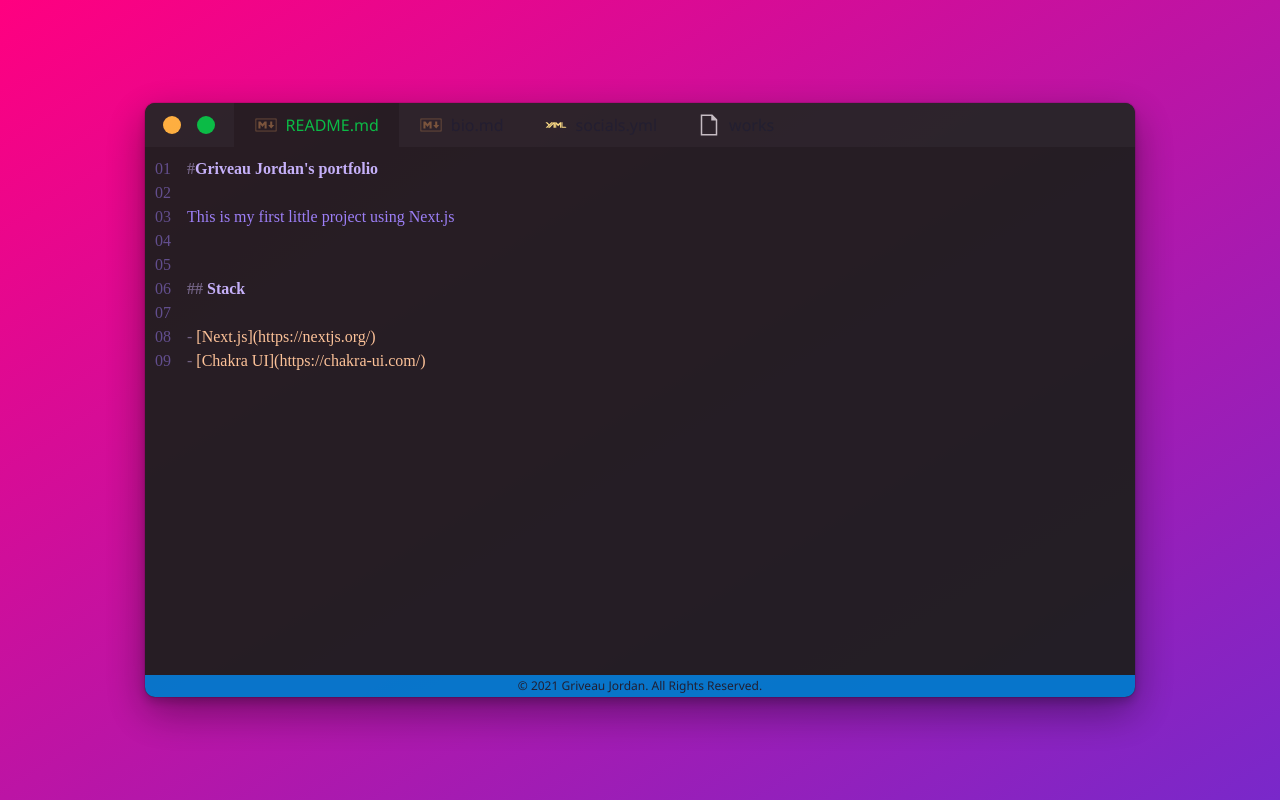
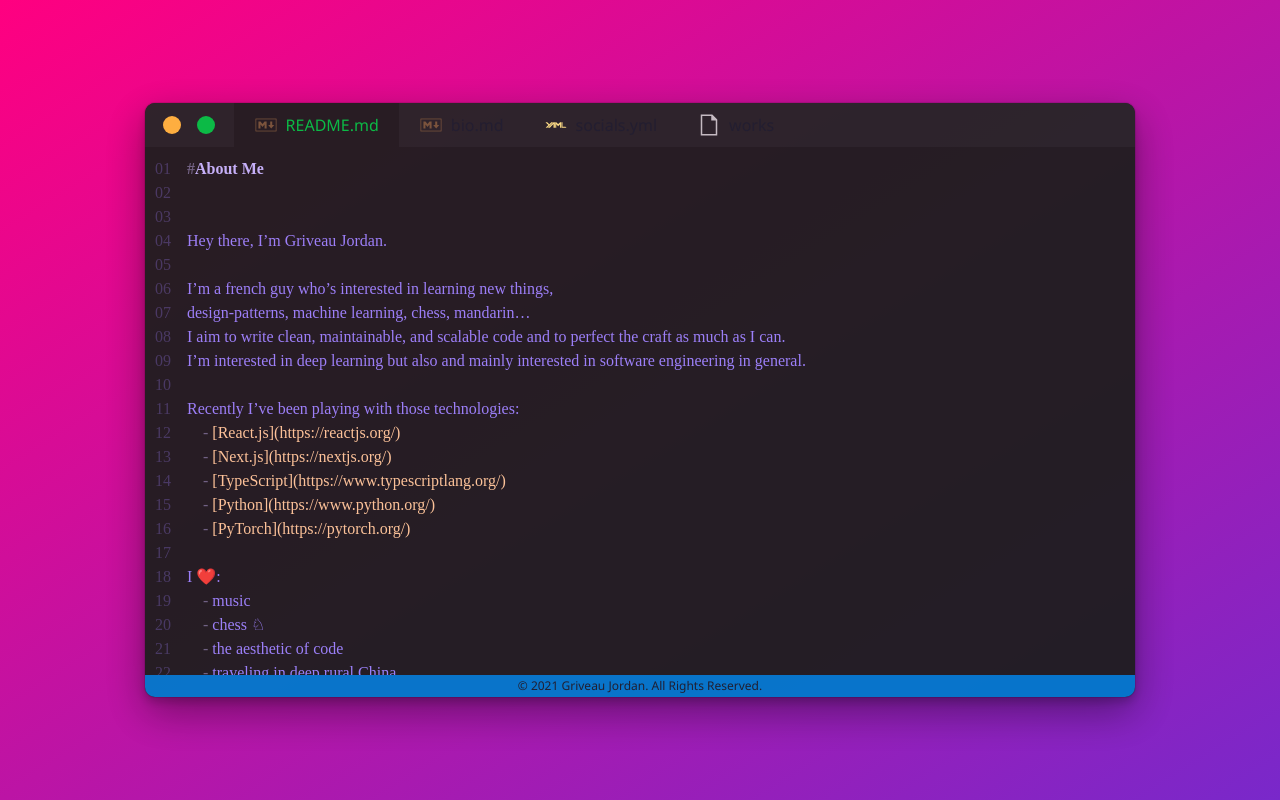
Before and after one commit to Grivj/portfolio, a Next.js app: page /readme in a window 1280 px wide. Built offline with nearby package versions, Linux system fonts and the light colour scheme.

Commit message:
README page + code break-spaces for better readability in smaller screens

```diff
--- a/components/App/Code.tsx
+++ b/components/App/Code.tsx
@@ -13,7 +13,7 @@ const LineNo = styled.span`
   text-align: right;
   padding-right: 1em;
   user-select: none;
-  opacity: 0.5;
+  opacity: 0.3;
 `;
 
 const LineContent = styled.span`
@@ -35,6 +35,7 @@ const Code = ({ code, language }: CodeProps) => (
                 fontFamily="Cascadia Code"
                 p="10px"
                 flex={1}
+                whiteSpace={'break-spaces'}
             >
                 {tokens.map((line, i) => (
                     <Line key={i} {...getLineProps({ line, key: i })}>
--- a/pages/readme.tsx
+++ b/pages/readme.tsx
@@ -1,17 +1,30 @@
 import Code from "../components/App/Code"
 
+
 const CodeContent = `
-#Griveau Jordan's portfolio
-
-This is my first little project using Next.js
+#About Me
 
 
-## Stack
+Hey there, I’m Griveau Jordan.
 
-- [Next.js](https://nextjs.org/)
-- [Chakra UI](https://chakra-ui.com/)
+I’m a french guy who’s interested in learning new things,
+design-patterns, machine learning, chess, mandarin…
+I aim to write clean, maintainable, and scalable code and to perfect the craft as much as I can.
+I’m interested in deep learning but also and mainly interested in software engineering in general.
 
+Recently I’ve been playing with those technologies:
+    - [React.js](https://reactjs.org/)
+    - [Next.js](https://nextjs.org/)
+    - [TypeScript](https://www.typescriptlang.org/)
+    - [Python](https://www.python.org/)
+    - [PyTorch](https://pytorch.org/)
 
+I ❤️:
+    - music
+    - chess ♘
+    - the aesthetic of code
+    - traveling in deep rural China
+    - working on stuff
 `.trim()
 
 const Contact = () => (
--- a/public/folio_design/contact.yml
+++ /dev/null
@@ -1,2 +0,0 @@
-- name: twitter
-  link: https://twitter.com/
```
Also changed, not shown: public/folio_design/education.md (deleted, +0 -13 lines), public/folio_design/experience.md (deleted, +0 -28 lines), public/folio_design/interests.json (deleted, +0 -10 lines), public/profile.JPG (added).
